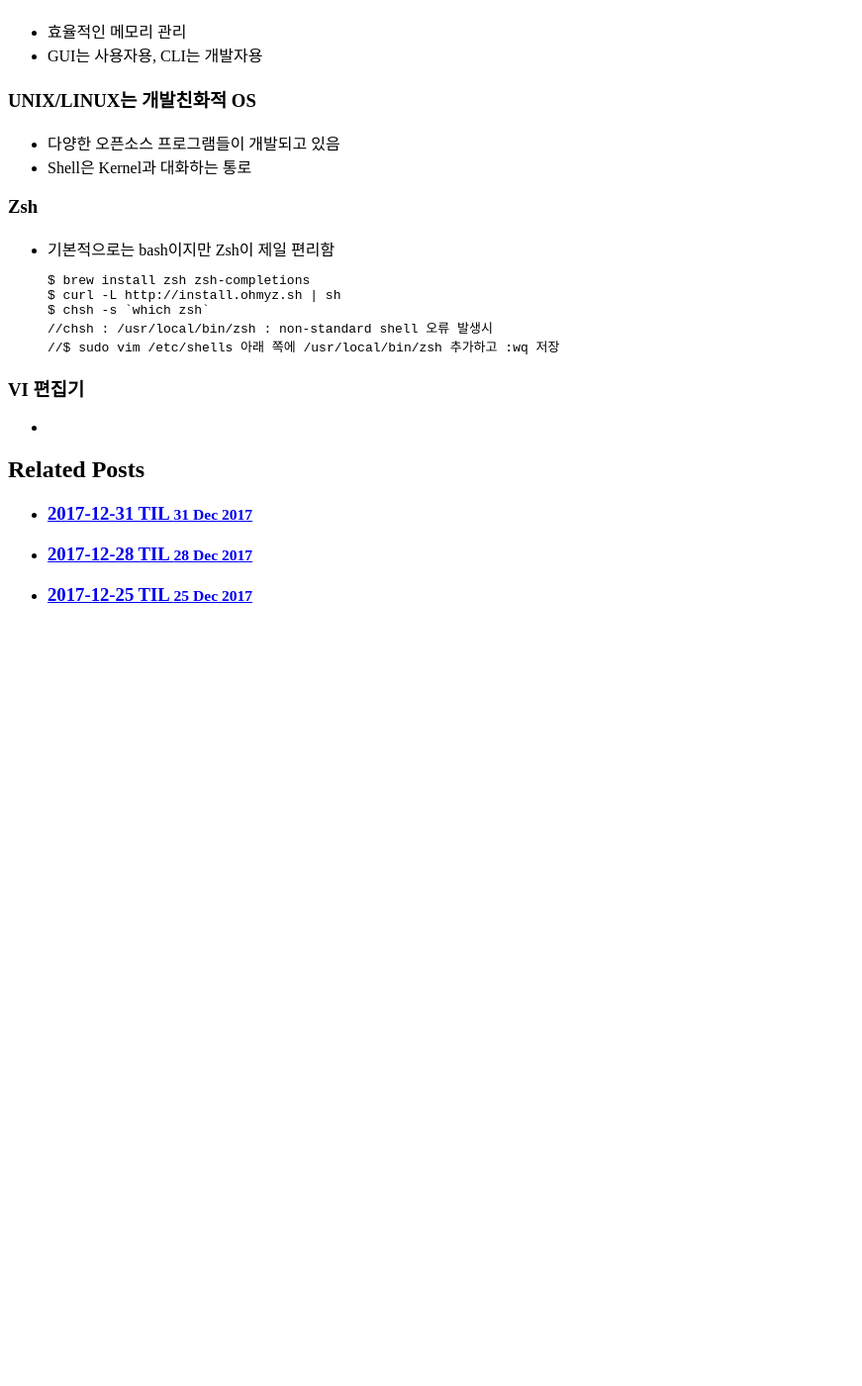
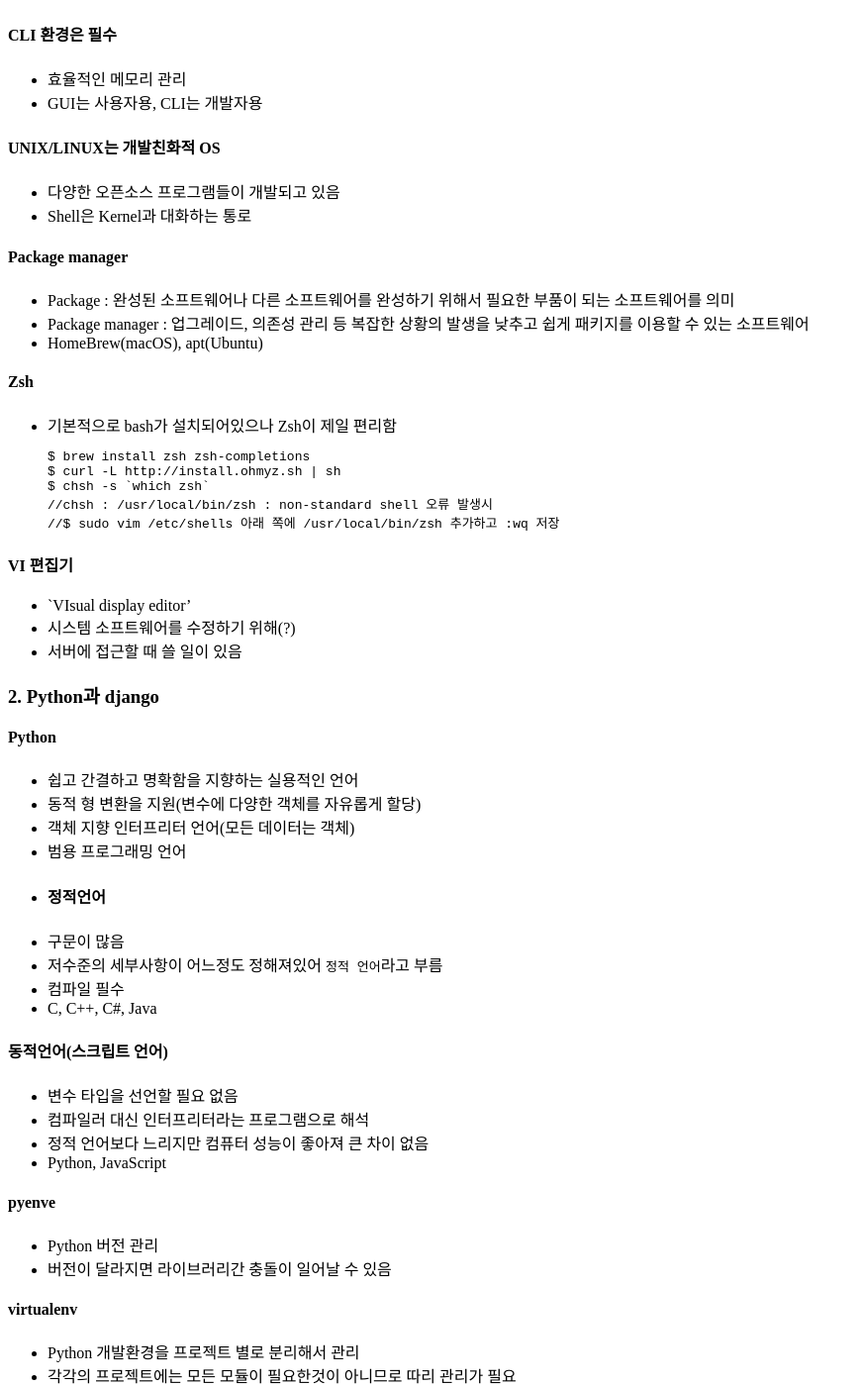
Before and after one commit to Chrisaor/chrisaor.github.com, a Jekyll site: the page built from _posts/2018-01-02-TIL.md, in a window 1280 px wide and 1400 px high, scrolled down 510 px. Shown: the whole window at 99% size, without its empty margins (0-871 px from the left). Built offline with Jekyll 4.4.1, drawn with Linux system fonts in a browser that asks for light colours; before the commit the page ends 1140 px from its top, so only the background shows below that; some of the changed text lies outside the part shown.

Commit message:
WPS pre-school Day 1

````diff
--- a/_posts/2018-01-02-TIL.md
+++ b/_posts/2018-01-02-TIL.md
@@ -14,17 +14,22 @@ categories: TIL
 
 
 ## Day 1
-
-### CLI 환경은 필수
+### 1. 커맨드라인이란 무엇일까?
+#### CLI 환경은 필수
 - 효율적인 메모리 관리
 - GUI는 사용자용, CLI는 개발자용
 
-### UNIX/LINUX는 개발친화적 OS
+#### UNIX/LINUX는 개발친화적 OS
 - 다양한 오픈소스 프로그램들이 개발되고 있음
 - Shell은 Kernel과 대화하는 통로
 
-### Zsh
-- 기본적으로는 bash이지만 Zsh이 제일 편리함
+#### Package manager
+- Package : 완성된 소프트웨어나 다른 소프트웨어를 완성하기 위해서 필요한 부품이 되는 소프트웨어를 의미
+- Package manager : 업그레이드, 의존성 관리 등 복잡한 상황의 발생을 낮추고 쉽게 패키지를 이용할 수 있는 소프트웨어
+- HomeBrew(macOS), apt(Ubuntu)
+
+#### Zsh
+- 기본적으로 bash가 설치되어있으나 Zsh이 제일 편리함
 ```
 $ brew install zsh zsh-completions
 $ curl -L http://install.ohmyz.sh | sh
@@ -33,5 +38,134 @@ $ chsh -s `which zsh`
 //$ sudo vim /etc/shells 아래 쪽에 /usr/local/bin/zsh 추가하고 :wq 저장
 ```
 
-### VI 편집기
+#### VI 편집기
+- `VIsual display editor'
+- 시스템 소프트웨어를 수정하기 위해(?)
+- 서버에 접근할 때 쓸 일이 있음
+
+### 2. Python과 django
+
+#### Python
+- 쉽고 간결하고 명확함을 지향하는 실용적인 언어
+- 동적 형 변환을 지원(변수에 다양한 객체를 자유롭게 할당)
+- 객체 지향 인터프리터 언어(모든 데이터는 객체)
+- 범용 프로그래밍 언어
 -
+#### 정적언어
+- 구문이 많음
+- 저수준의 세부사항이 어느정도 정해져있어 ```정적 언어```라고 부름
+- 컴파일 필수
+- C, C++, C#, Java
+
+#### 동적언어(스크립트 언어)
+- 변수 타입을 선언할 필요 없음
+- 컴파일러 대신 인터프리터라는 프로그램으로 해석
+- 정적 언어보다 느리지만 컴퓨터 성능이 좋아져 큰 차이 없음
+- Python, JavaScript
+
+#### pyenve
+- Python 버전 관리
+- 버전이 달라지면 라이브러리간 충돌이 일어날 수 있음
+
+#### virtualenv
+- Python 개발환경을 프로젝트 별로 분리해서 관리
+- 각각의 프로젝트에는 모든 모듈이 필요한것이 아니므로 따리 관리가 필요
+
+#### pyenv-virtualenv
+- pyenv를 사용할 경우 virtualenv를 쉽게 사용할 수 있도록 만든 라이브러리
+- pyenv 설치
+```
+$brew install pyenv
+$brew install pyenv-virtualenv
+```
+- pyenv 설정
+```
+vim ~/.zshrc #입력 후 vim에 다음 입력
+export PYENV_ROOT=/usr/local/var/pyenv
+if which pyenv > /dev/null; then eval "$(pyenv init -)"; fi
+if which pyenv-virtualenv-init > /dev/null; then eval "$(pyenv virtualenv-init -)"; fi
+# esc + :wq 저장
+```
+- pyenv 사용
+```
+$ pyenv install --list #설치 가능 리스트
+$ pyenv install 3.6.3
+```
+- 가상환경 생성
+```
+$ pyenv virtualenv <version> <env_name>
+```
+- local에 가상환경 지정
+```
+$ pyenv local <env_name>
+```
+- 가상환경 지우기
+```
+$ pyenv uninstall <env_name>
+```
+- 현재 설치된 pyenv 환경보기
+```
+$ pyenv versions
+```
+
+#### pip
+- pip란 파이썬으로 작성된 패키지, 라이브러리를 설치해주는 파이썬 패키지 매니저
+- 패키지 검색
+```
+$ pip search 패키지
+```
+- 패키지 설치
+```
+$ pip install 패키지
+```
+- 패키지 삭제
+```
+$ pip uninstall 패키지
+```
+- 패키지 업그레이드
+```
+$ pip upgrade 패키지
+```
+- 설치된 패키지 확인
+```
+$ pip list
+```
+
+#### jupyter notbook
+- 라이브코드, 방정식, 시각화 및 설명 텍스트가 포함된 문서를 작성하고 공유할 수 있게 해주는 웹 응용 프로그램
+- Interactive한 웹 기반 IDE
+- Python 코드와 Markdown문서로 이루어진 자료를 공유할 수 있게 되었음
+- jupyter 설치
+```
+$ pip install jupyter
+```
+
+#### iPython
+- 기본 파이썬 셸보다 다양한 기능을 사용할 수 있도록 해주는 셸을 제공
+- iPython 설치
+```
+$ pip install ipython
+```
+
+#### 실습해보기
+- 홈 디렉토리(~)에서 projects 폴더로 이동
+
+- prac1이라는 폴더를 생성
+
+- python 3.4.3 버전으로 practice라는 가상환경을 생성
+
+- prac1이라는 폴더로 이동 후에 해당 폴더에 practice 가상환경을 적용
+
+- pip로 ipython을 설치
+
+- 커맨드라인에서 ipython을 실행
+
+다른 local 폴더에 같은 가상환경 적용
+
+- 다시 projects폴더로 돌아가서 prac2 폴더를 생성
+
+- prac2 폴더로 이동 후에 커맨드라인에 ipython을 실행
+
+- 해당 폴더에 prac2를 practice 가상환경을 설정
+
+- 다시 ipython을 실행
````
